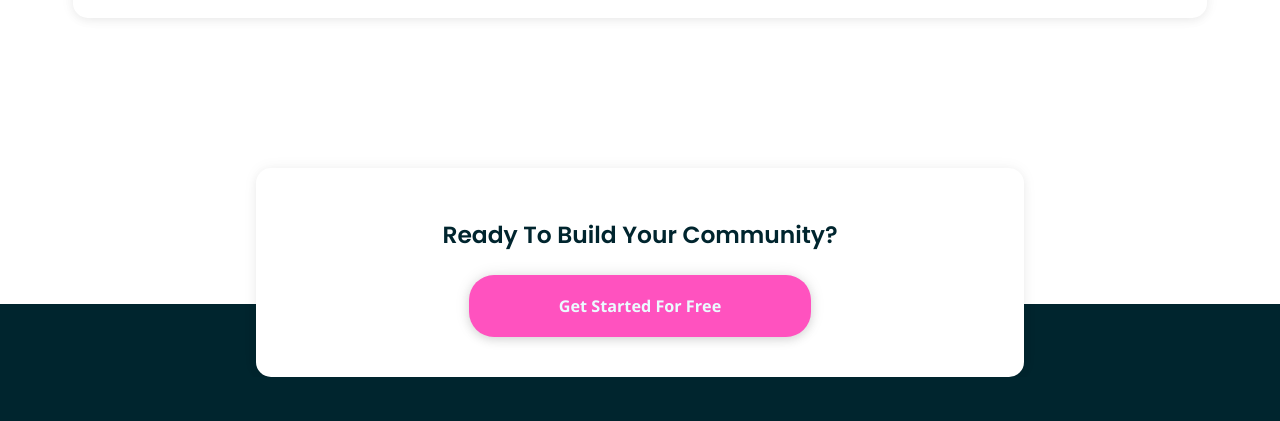
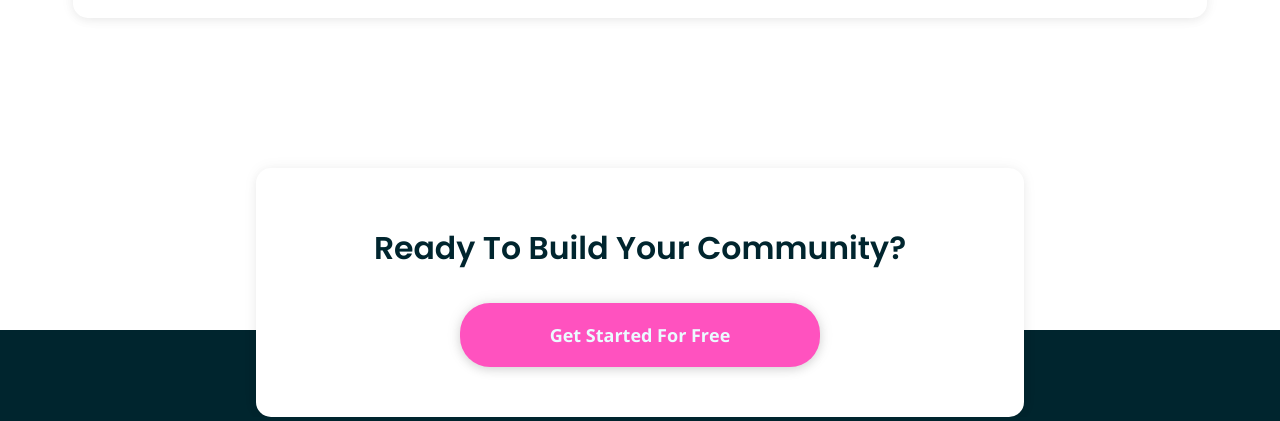
Before and after one commit to LesleyWesley/huddle-landing-page, a plain HTML site: page index.html in a window 1280 px wide. Shown: the part 2331-2752 px from the top of the page. Drawn offline with nearby package versions, Linux system fonts and the light colour scheme.

Commit message:
Added large desktop styling to cta section

```diff
--- a/css/main.css
+++ b/css/main.css
@@ -196,7 +196,7 @@ aside a {
   text-decoration: none;
   background-color: #FF52BF;
   padding: 10px 50px;
-  border-radius: 25px;
+  border-radius: 30px;
   box-shadow: 0 0px 15px rgba(0,0,0,0.1), 0 3px 10px rgba(0,0,0,0.1);
 }
 
@@ -592,3 +592,17 @@ h2 {
 .feature p {
   font-size: 1.1em;
 }
+
+/*============ CTA SECTION - LARGE DESKTOP ============== */
+
+h3 {
+  font-size: 1.75em;
+}
+
+aside {
+  padding-bottom: 50px;
+}
+
+aside a {
+  font-size: 1em;
+}
```
